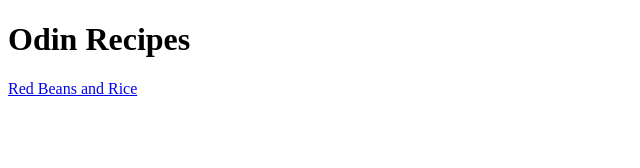
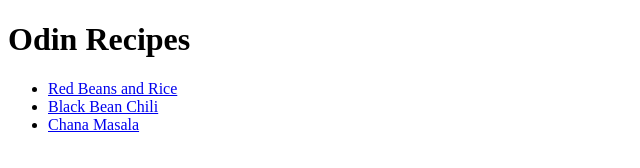
Before and after one commit to Kevv-devv/odin-recipes, a plain HTML site: page index.html in a window 1280 px wide. Shown: the whole page, without its empty margins (0-640 px from the left). Drawn offline with Linux system fonts and the light colour scheme.

Commit message:
Add to README and add links to index.html
Add project description and reflection to README file, and add links to
other recipes in index.html.

```diff
--- a/index.html
+++ b/index.html
@@ -7,7 +7,11 @@
 
 <body>
     <h1>Odin Recipes</h1>
-    <a href="recipes/beans-rice.html">Red Beans and Rice</a>
+        <ul>
+            <li><a href="recipes/beans-rice.html">Red Beans and Rice</a></li>
+            <li><a href="recipes/chili.html">Black Bean Chili</a></li>
+            <li><a href="recipes/chana-masala.html">Chana Masala</a></li>
+        </ul>
 </body>
 
 </html>
```
Also changed, not shown: 1 other file.
